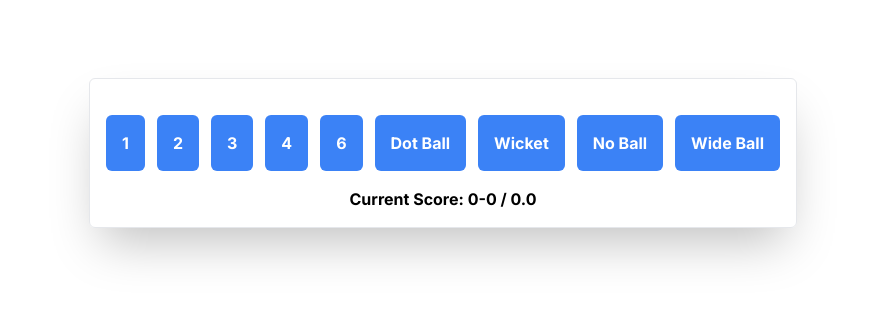
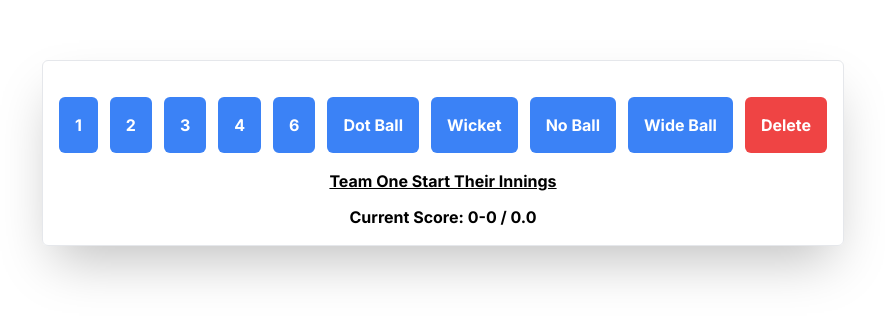
Before and after one commit to FaizanAnsari185/cricket, a Next.js app: page / in a window 1280 px wide. Shown: the part 247-566 px from the top of the page, without its empty margins (197-1082 px from the left). Built offline with nearby package versions, Linux system fonts and the light colour scheme.

Commit message:
add bath team start innings tag

```diff
--- a/components/home.jsx
+++ b/components/home.jsx
@@ -138,7 +138,7 @@
     }
 
     if (pb === "No Ball") {
-      if (teamOneRun === run) {
+      if (teamOneInningsEnd && teamOneRun === run) {
         setTeamTwoRun(run + 1);
         setTeamTwoWicket(wicket);
         setTeamTwoOver(over);
@@ -152,7 +152,7 @@
     }
 
     if (pb === "Wide Ball") {
-      if (teamOneRun === run) {
+      if (teamOneInningsEnd && teamOneRun === run) {
         setTeamTwoRun(run + 1);
         setTeamTwoWicket(wicket);
         setTeamTwoOver(over);
@@ -201,6 +201,10 @@
         setRun(run + pb);
       }
     }
+  }
+
+  function deleteBall(pb) {
+
   }
 
   function updateOver() {
@@ -261,9 +265,34 @@
                 Next Match
               </button>
             )}
+            <button
+              onClick={deleteBall}
+              className="bg-red-500 rounded-md p-4 text-white hover:bg-red-600"
+            >
+              Delete
+            </button>
           </div>
         </div>
         <div className="flex flex-col gap-3 justify-around">
+          {ballInOneOver === 0 &&
+            over === 0 &&
+            run === 0 &&
+            teamOneBallInOneOver === 0 &&
+            teamOneOver === 0 && (
+              <div className="flex justify-center">
+                <u>Team One Start Their Innings</u>
+              </div>
+            )}
+          {teamOneInningsEnd &&
+            ballInOneOver === 0 &&
+            over === 0 &&
+            run === 0 &&
+            teamTwoBallInOneOver === 0 &&
+            teamTwoOver === 0 && (
+              <div className="flex justify-center">
+              <u>Team Two Start Their Innings</u>
+              </div>
+            )}
           {winner === 0 && (
             <div className="flex justify-center">
               Current Score: {run}-{wicket} / {over + "." + ballInOneOver}
```
